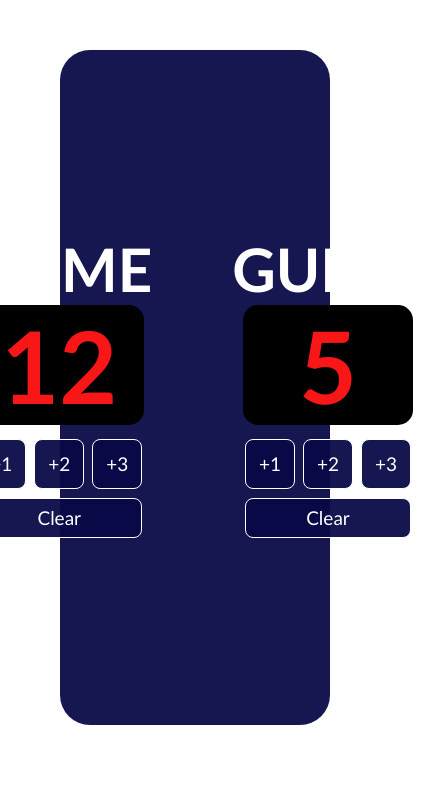
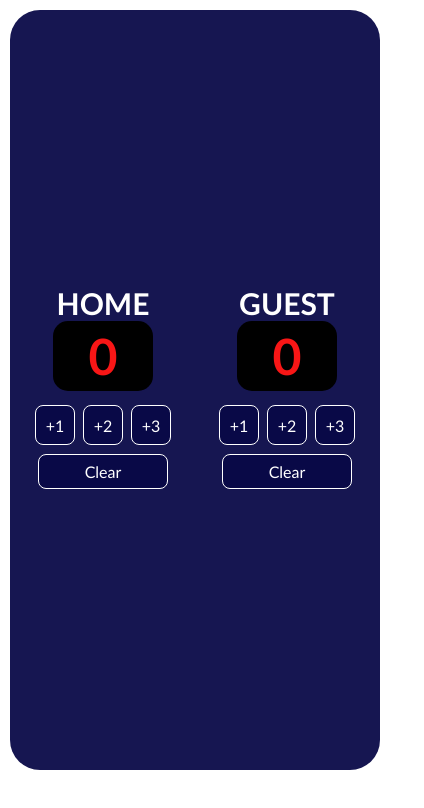
Before and after one commit to blesskid1/BASKETBALL-SCORE-TRACKER, a plain HTML site: page index.html in a window 390 px wide. Shown: the whole page, 424 px wide, since content can reach past the window. Drawn offline with Linux system fonts and the light colour scheme; a web font is replaced by a local one.

Commit message:
made some changes in the css

```diff
--- a/index.html
+++ b/index.html
@@ -13,7 +13,7 @@
     <div id="container">
         <div id="single-el">
             <h1>home</h1>
-            <span id="home-num">12</span>
+            <span id="home-num">0</span>
             <div id="btn">
                 <button id="btn-style" onclick="add1Home()">+1</button >
                 <button id="btn-style" onclick="add2Home()">+2</button >
@@ -24,7 +24,7 @@
         </div>
         <div id="single-el">
             <h1>guest</h1>
-            <span id="guest-num">5</span>
+            <span id="guest-num">0</span>
             <div id="btn">
                 <button  id="btn-style"onclick="add1Guest()">+1</button >
                 <button  id="btn-style"onclick="add2Guest()">+2</button >
--- a/styles.css
+++ b/styles.css
@@ -94,3 +94,51 @@
     color: rgba(9, 9, 71, 0.945);
 
 }
+@media screen and (max-width: 768px) {
+    #container {
+        margin: 20px;
+        height: 90vh;
+    }
+
+    #single-el {
+        margin: 20px;
+    }
+
+    #single-el h1 {
+        font-size: 40px;
+    }
+
+    #single-el span {
+        width: 130px;
+        height: 90px;
+        font-size: 70px;
+    }
+
+    #btn-style {
+        width: 40px;
+        height: 40px;
+        font-size: 16px;
+    }
+
+    #clean {
+        width: 130px;
+        height: 35px;
+        font-size: 16px;
+    }
+}
+
+@media screen and (max-width: 480px) {
+    #container {
+        margin: 10px;
+    }
+
+    #single-el h1 {
+        font-size: 30px;
+    }
+
+    #single-el span {
+        width: 100px;
+        height: 70px;
+        font-size: 50px;
+    }
+}
```
